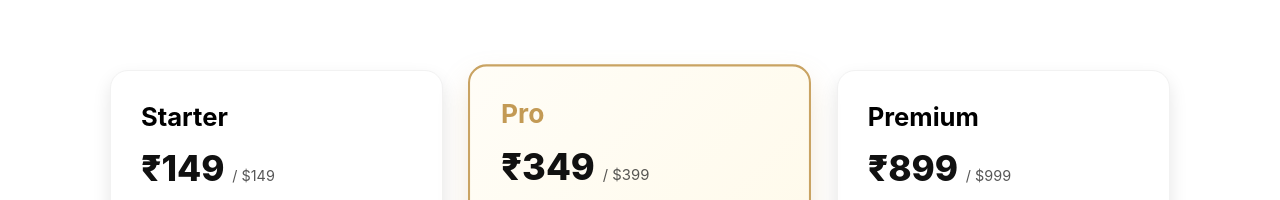
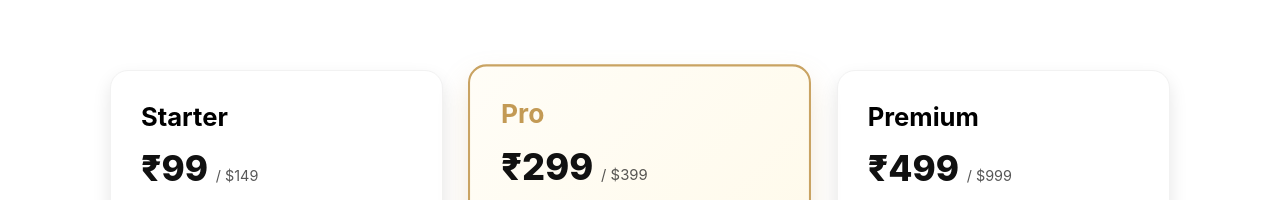
Before and after one commit to cription13/D-Code-Hub, a plain HTML site: page index.html in a window 1280 px wide. Shown: the top 200 px of the page. Drawn offline with Linux system fonts and the light colour scheme.

Commit message:
Revise pricing and features in index.html
Updated pricing details for Starter, Pro, and Premium packages.

```diff
--- a/index.html
+++ b/index.html
@@ -9,7 +9,7 @@
   <section class="pricing">
   <div class="card">
     <h3>Starter</h3>
-    <div class="price">₹149 <span class="small">/ $149</span></div>
+    <div class="price">₹99 <span class="small">/ $149</span></div>
     <ul>
       <li>3 Product Photos</li>
       <li>2 style (stydio,lifestyle)</li>
@@ -21,7 +21,7 @@
 
   <div class="card featured">
     <h3>Pro</h3>
-    <div class="price">₹349 <span class="small">/ $399</span></div>
+    <div class="price">₹299 <span class="small">/ $399</span></div>
     <ul>
       <li>7 Product Photos</li>
       <li>4 styles</li>
@@ -33,7 +33,7 @@
 
   <div class="card">
     <h3>Premium</h3>
-    <div class="price">₹899 <span class="small">/ $999</span></div>
+    <div class="price">₹499 <span class="small">/ $999</span></div>
     <ul>
       <li>15 Product Photos</li>
       <li>Studio + lifestyle + ad-style</li>
```
